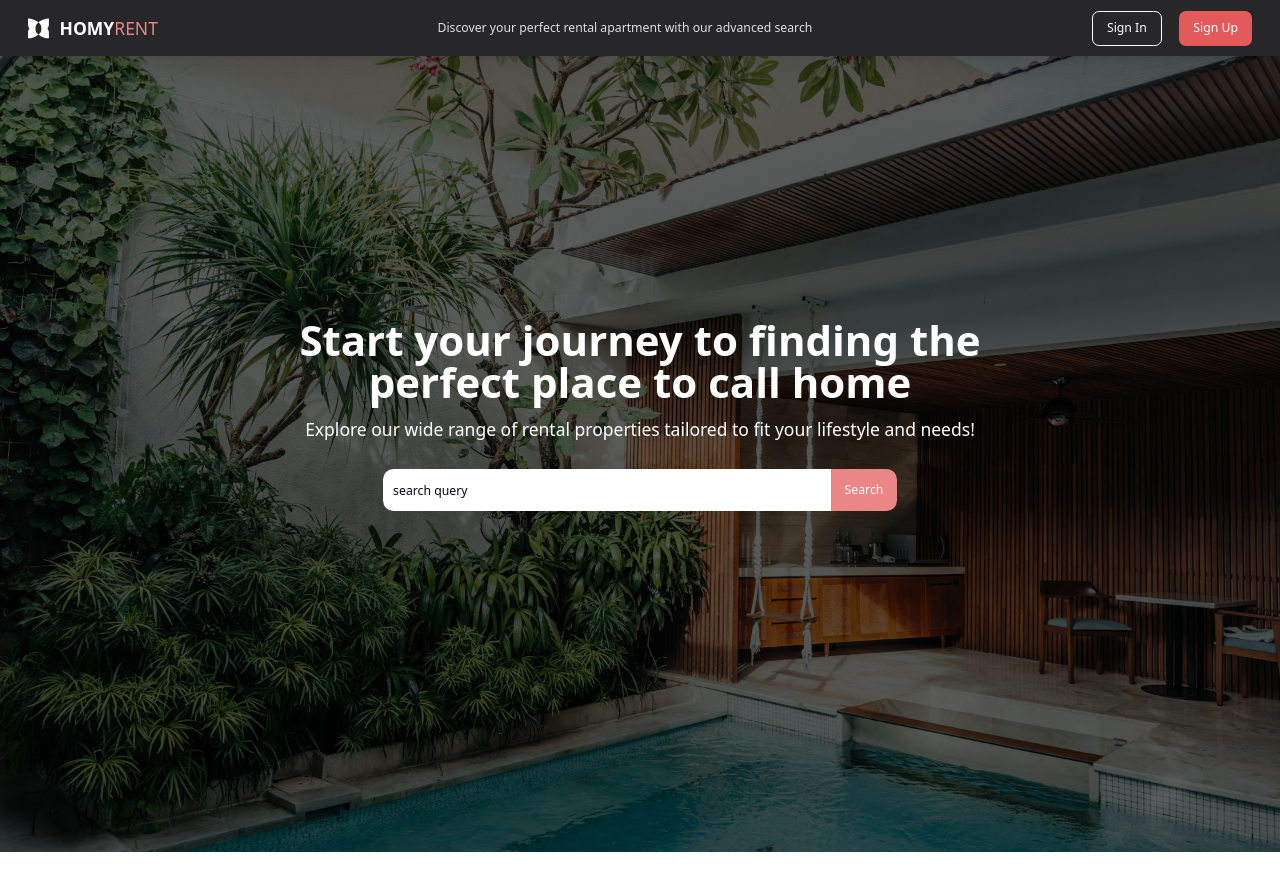
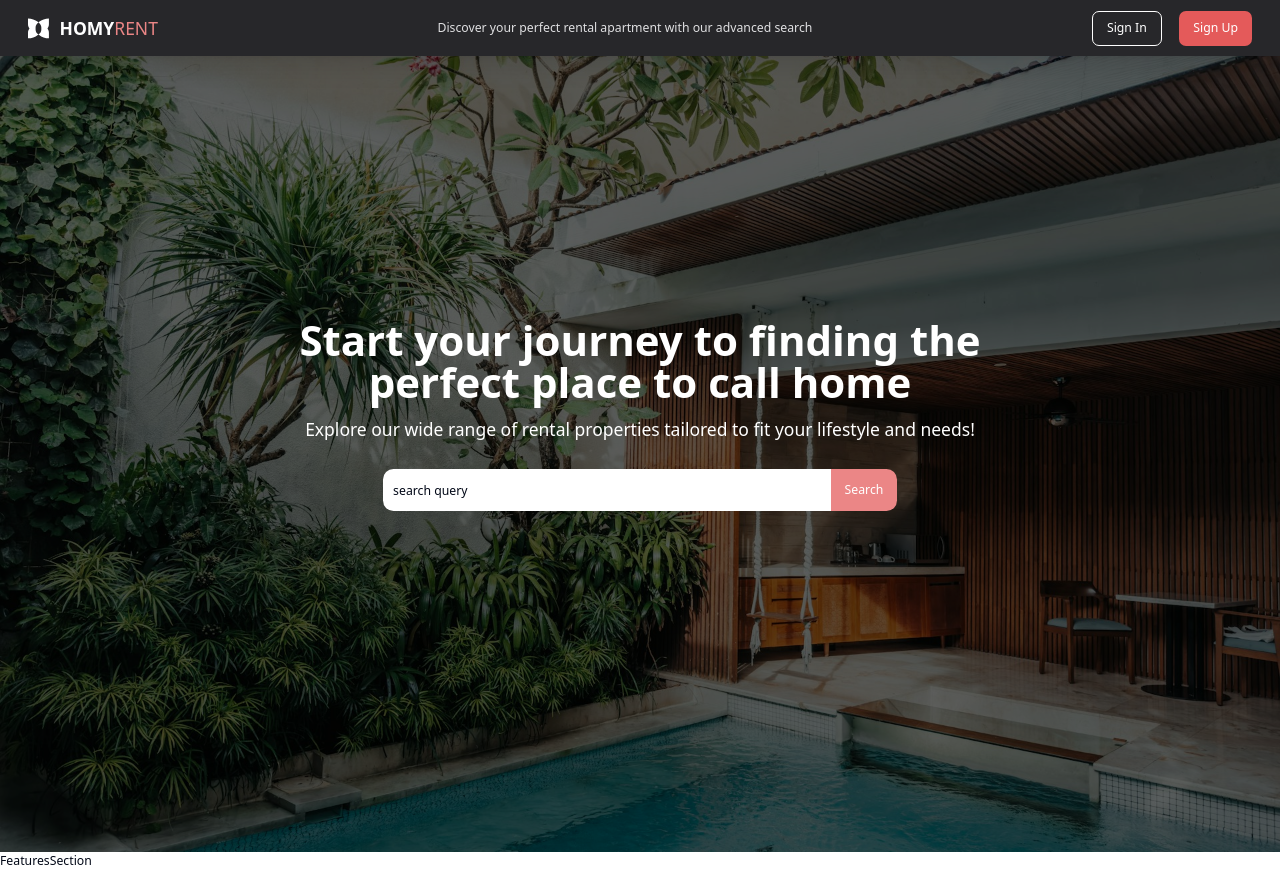
Before and after one commit to PrayagTandon/HomyRent, a Next.js app in the folder client/: page /landing in a window 1280 px wide. Built offline with nearby package versions, Linux system fonts and the light colour scheme; no server answers.

Commit message:
Setting up teh features section for the landing page

```diff
--- /dev/null
+++ b/client/src/app/(nondashboard)/landing/FeaturesSection.tsx
@@ -0,0 +1,9 @@
+import React from 'react'
+
+const FeaturesSection = () => {
+  return (
+    <div>FeaturesSection</div>
+  )
+}
+
+export default FeaturesSection
--- a/client/src/app/(nondashboard)/landing/page.tsx
+++ b/client/src/app/(nondashboard)/landing/page.tsx
@@ -1,9 +1,13 @@
 import React from 'react'
 import HeroSection from './HeroSection'
+import FeaturesSection from './FeaturesSection'
 
 const Landing = () => {
   return (
-    <div> <HeroSection/></div>
+    <div>
+      <HeroSection/>
+      <FeaturesSection />
+    </div>
   )
 }
 
```
